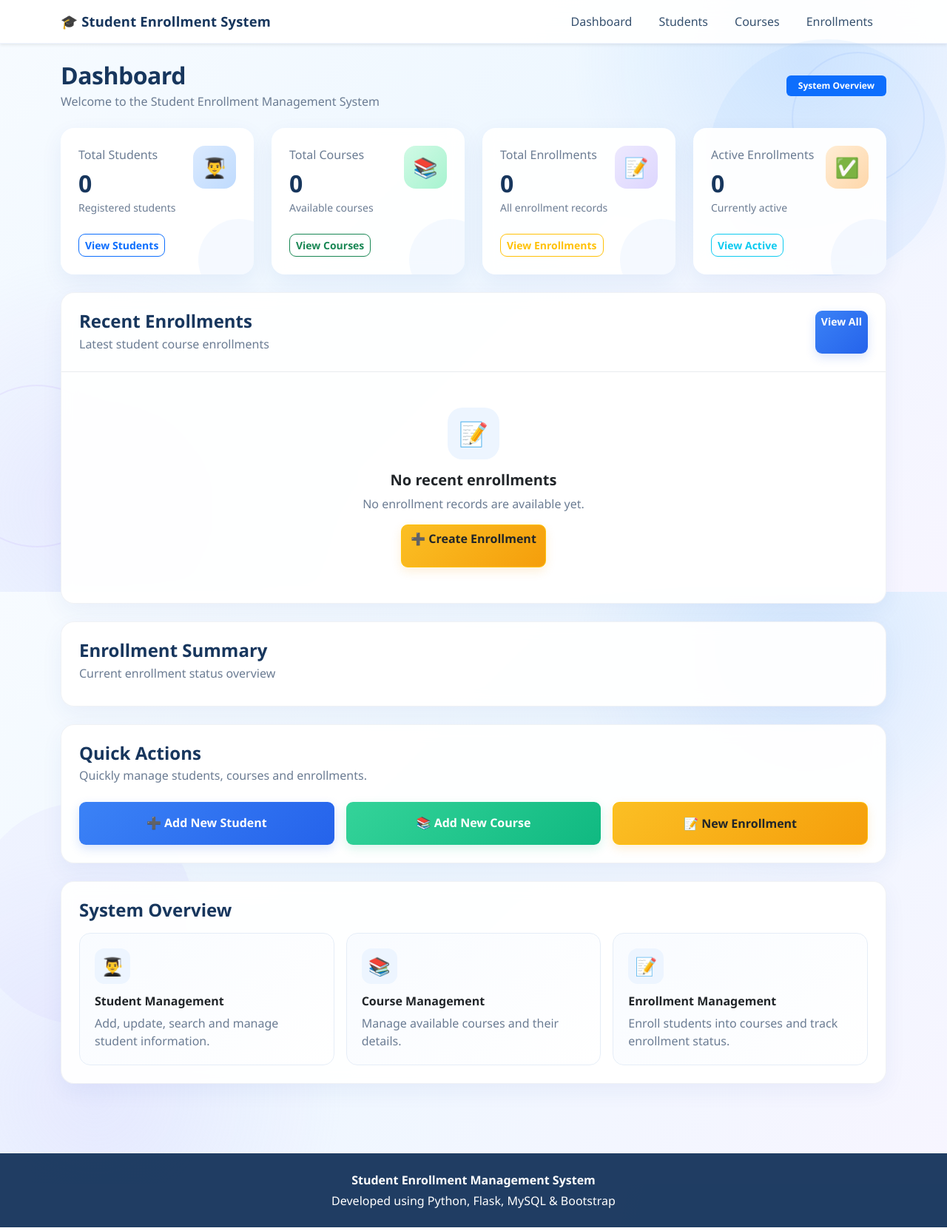
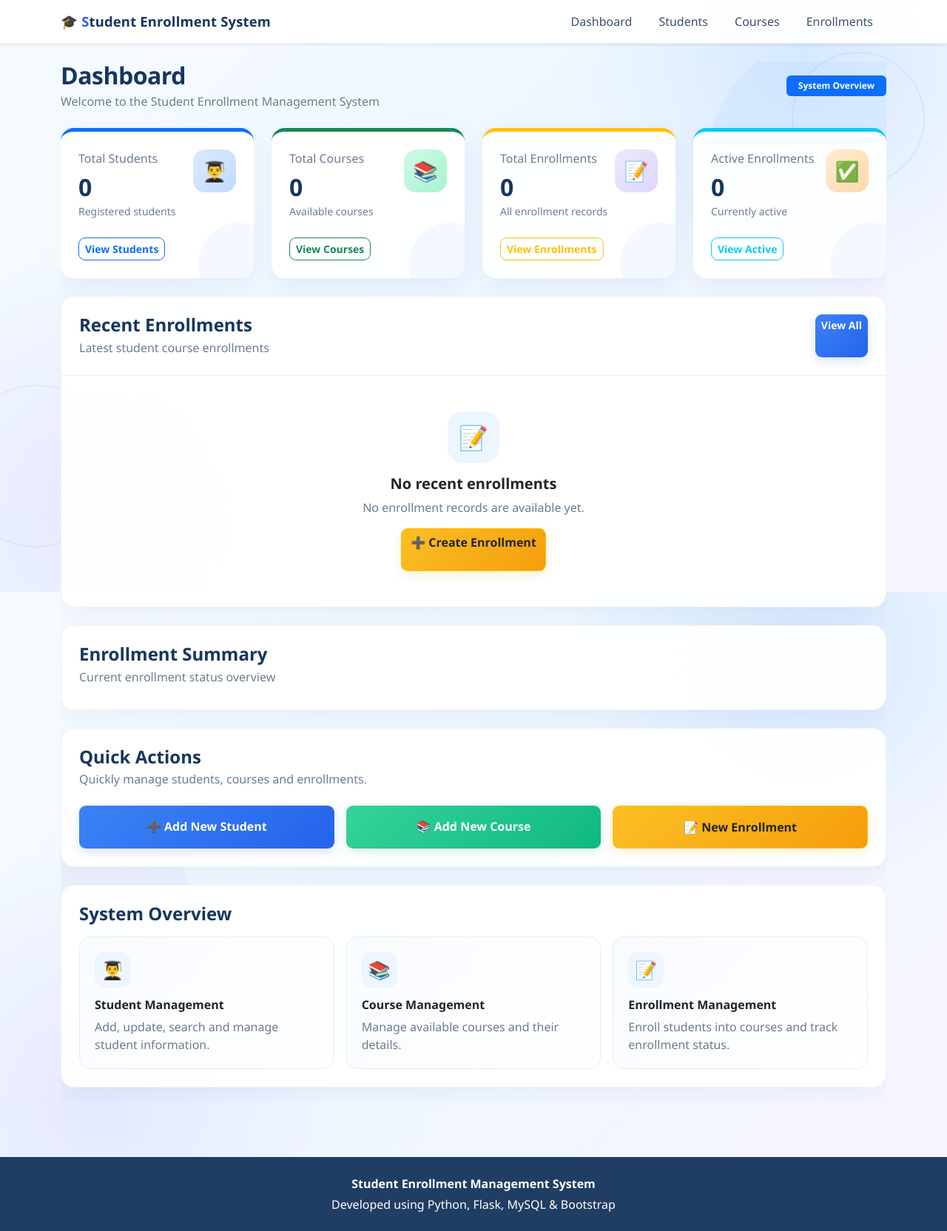
Before and after one commit to Lokesh-6147/student-enrollment-app, a Flask app: page / in a window 1280 px wide. Shown: the whole page at 74% size. Run offline with Flask 3, Linux system fonts and the light colour scheme; data that the repository does not hold is empty.

Commit message:
Address dashboard UI review feedback

```diff
--- a/templates/base.html
+++ b/templates/base.html
@@ -16,10 +16,6 @@
     :root {
         --primary-blue: #2563eb;
         --dark-blue: #17365d;
-        --soft-blue: #eaf4ff;
-        --soft-green: #eafaf3;
-        --soft-purple: #f1edff;
-        --soft-orange: #fff4df;
         --page-text: #1e3a5f;
         --muted-text: #6b7c93;
         --card-white: rgba(255, 255, 255, 0.92);
@@ -28,6 +24,10 @@
 
     * {
         box-sizing: border-box;
+    }
+
+    html, body {
+        overflow-x: hidden;
     }
 
     body {
@@ -102,13 +102,19 @@
     }
 
     .navbar-brand {
-        color: #17365d !important;
+        color: var(--dark-blue) !important;
         font-size: 1.15rem;
         font-weight: 700;
         letter-spacing: 0.2px;
     }
 
-    .navbar-brand:first-letter {
+    /*
+     * Accent styling for the brand text. :first-letter doesn't reliably
+     * apply color to emoji glyphs (they render as bitmap/multi-color
+     * glyphs regardless of the color property), so the accent letter is
+     * wrapped in its own span in the markup below instead.
+     */
+    .navbar-brand .brand-accent {
         color: var(--primary-blue);
     }
 
@@ -141,13 +147,18 @@
 
     /*
      * General cards
+     *
+     * NOTE: no backdrop-filter here. backdrop-filter creates a new
+     * containing block for any fixed-position descendants, so a
+     * modal/dropdown/tooltip rendered inside a .card can end up
+     * mispositioned or clipped. It's also expensive to repaint on
+     * mobile. The translucent background alone gives most of the same
+     * "frosted" look without that side effect.
      */
     .card {
         border: 1px solid var(--border-soft);
         border-radius: 18px;
         background: var(--card-white);
-        backdrop-filter: blur(10px);
-        -webkit-backdrop-filter: blur(10px);
         box-shadow:
             0 8px 30px rgba(30, 64, 175, 0.07),
             0 2px 8px rgba(15, 23, 42, 0.03);
@@ -265,9 +286,15 @@
 
     /*
      * Dashboard background enhancement
+     *
+     * overflow-x: hidden here keeps these decorative circles (which
+     * intentionally sit partly outside the card via negative
+     * top/right/left offsets) from widening the page's scrollable
+     * area on narrow screens.
      */
     .dashboard-page {
         position: relative;
+        overflow-x: hidden;
     }
 
     .dashboard-page::before {
@@ -332,7 +386,7 @@
         <div class="container">
 
             <a class="navbar-brand" href="{{ url_for('home') }}">
-                🎓 Student Enrollment System
+                <span aria-hidden="true">🎓</span> <span class="brand-accent">S</span>tudent Enrollment System
             </a>
 
             <button
--- a/templates/index.html
+++ b/templates/index.html
@@ -494,148 +494,22 @@
     </div>
 </div>
 
+</div>
+{% endblock %}
 
+{% block extra_css %}
 <!-- Dashboard-Specific Styling -->
 <style>
-    .dashboard-card {
-        border: none;
-        border-top: 5px solid transparent;
-        transition: transform 0.2s ease, box-shadow 0.2s ease;
-    }
-
-    .dashboard-card:hover {
-        transform: translateY(-4px);
-        box-shadow: 0 8px 20px rgba(0, 0, 0, 0.10) !important;
-    }
-
-    .student-card {
-        border-top-color: #0d6efd;
-    }
-
-    .course-card {
-        border-top-color: #198754;
-    }
-
-    .enrollment-card {
-        border-top-color: #ffc107;
-    }
-
-    .active-card {
-        border-top-color: #0dcaf0;
-    }
-
-    .dashboard-icon {
-        width: 58px;
-        height: 58px;
-        display: flex;
-        align-items: center;
-        justify-content: center;
-        border-radius: 50%;
-        font-size: 1.8rem;
-    }
-
-    .student-icon {
-        background-color: #e7f0ff;
-    }
-
-    .course-icon {
-        background-color: #e5f7ed;
-    }
-
-    .enrollment-icon {
-        background-color: #fff5d6;
-    }
-
-    .active-icon {
-        background-color: #e2f8fc;
-    }
-
-    .dashboard-section {
-        border: none;
-        overflow: hidden;
-    }
-
-    .section-header {
-        border-bottom: 1px solid #e9ecef;
-    }
-
-    .table thead th {
-        padding-top: 15px;
-        padding-bottom: 15px;
-    }
-
-    .table tbody td {
-        padding-top: 15px;
-        padding-bottom: 15px;
-    }
-
-    .summary-card {
-        border: 1px solid #e5e7eb;
-        border-radius: 12px;
-        padding: 20px;
-        transition: transform 0.2s ease, box-shadow 0.2s ease;
-    }
-
-    .summary-card:hover {
-        transform: translateY(-3px);
-        box-shadow: 0 5px 14px rgba(0, 0, 0, 0.06);
-    }
-
-    .summary-active {
-        border-left: 5px solid #198754;
-    }
-
-    .summary-completed {
-        border-left: 5px solid #0d6efd;
-    }
-
-    .summary-cancelled {
-        border-left: 5px solid #dc3545;
-    }
-
-    .summary-symbol {
-        font-size: 1.8rem;
-    }
-
-    .empty-icon {
-        font-size: 3rem;
-    }
-
-    .overview-card {
-        border: 1px solid #e5e7eb;
-        border-radius: 12px;
-        padding: 20px;
-        transition: background-color 0.2s ease, transform 0.2s ease;
-    }
-
-    .overview-card:hover {
-        background-color: #f8fbff;
-        transform: translateY(-3px);
-    }
-
-    .overview-icon {
-        font-size: 2rem;
-        margin-bottom: 12px;
-    }
-
-    @media (max-width: 768px) {
-        .dashboard-card {
-            margin-bottom: 4px;
-        }
-
-        .table {
-            font-size: 0.9rem;
-        }
-    }
     /* =========================================
-   MODERN DASHBOARD DESIGN
+       DASHBOARD PAGE STYLES (consolidated)
        ========================================= */
 
     .dashboard-page {
         padding-bottom: 20px;
+        overflow-x: hidden;
     }
 
-/* Dashboard heading */
+    /* Heading */
     .dashboard-page .page-heading {
         font-size: 2rem;
         color: #17365d;
@@ -651,6 +525,7 @@
         position: relative;
         overflow: hidden;
         border: none;
+        border-top: 5px solid transparent;
         border-radius: 18px;
         background: rgba(255, 255, 255, 0.94);
         box-shadow: 0 10px 30px rgba(30, 64, 175, 0.07);
@@ -673,6 +548,23 @@
     .dashboard-page .dashboard-card:hover {
         transform: translateY(-5px);
         box-shadow: 0 16px 35px rgba(30, 64, 175, 0.12) !important;
+    }
+
+    /* Per-card top accent colors (kept last so they always win) */
+    .dashboard-page .student-card {
+        border-top-color: #0d6efd;
+    }
+
+    .dashboard-page .course-card {
+        border-top-color: #198754;
+    }
+
+    .dashboard-page .enrollment-card {
+        border-top-color: #ffc107;
+    }
+
+    .dashboard-page .active-card {
+        border-top-color: #0dcaf0;
     }
 
     /* Dashboard icons */
```
Also changed, not shown: other parts of templates/base.html (+41 -4 lines), other parts of templates/index.html (+61 -28 lines). Lines whose indentation alone changed are shown as unchanged.
